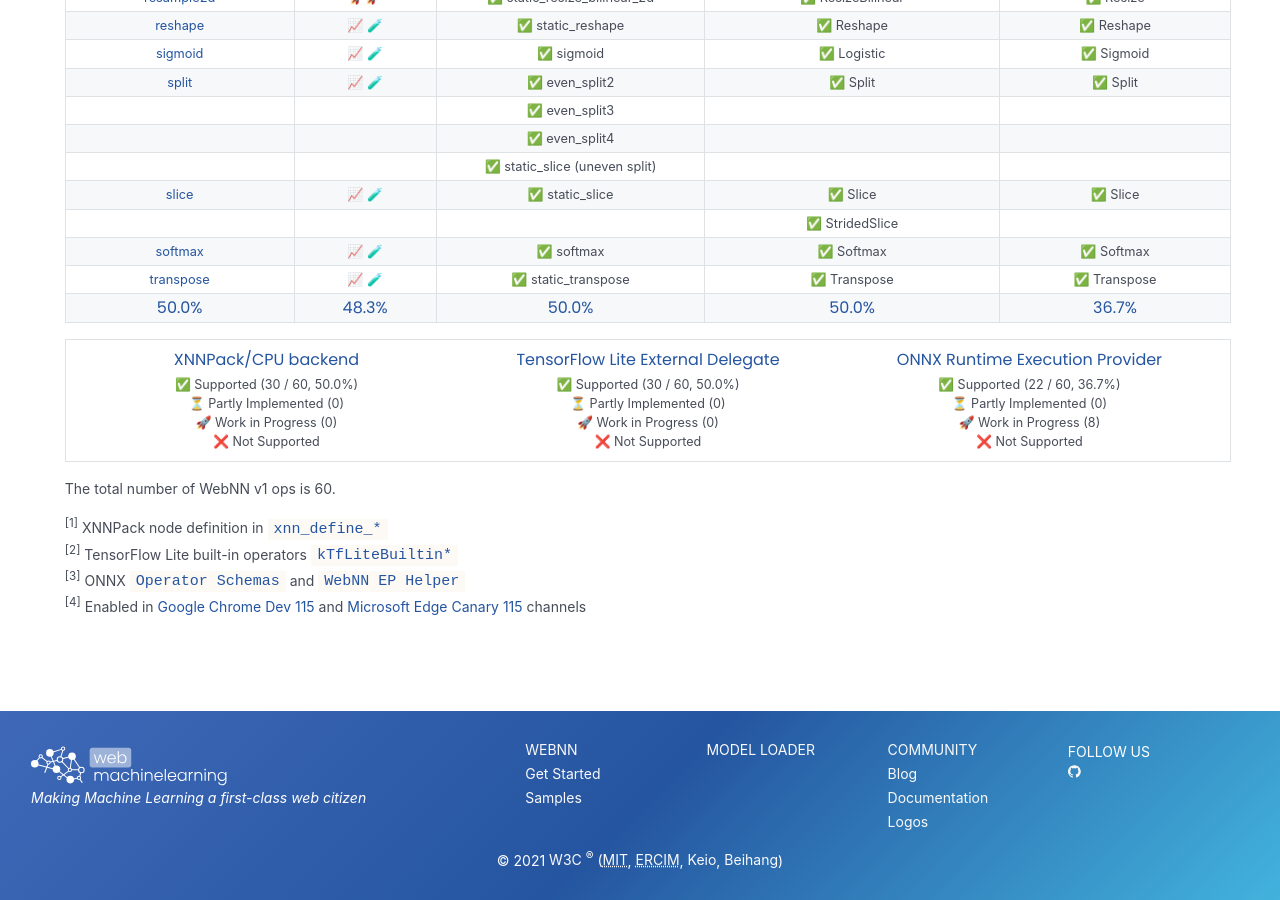
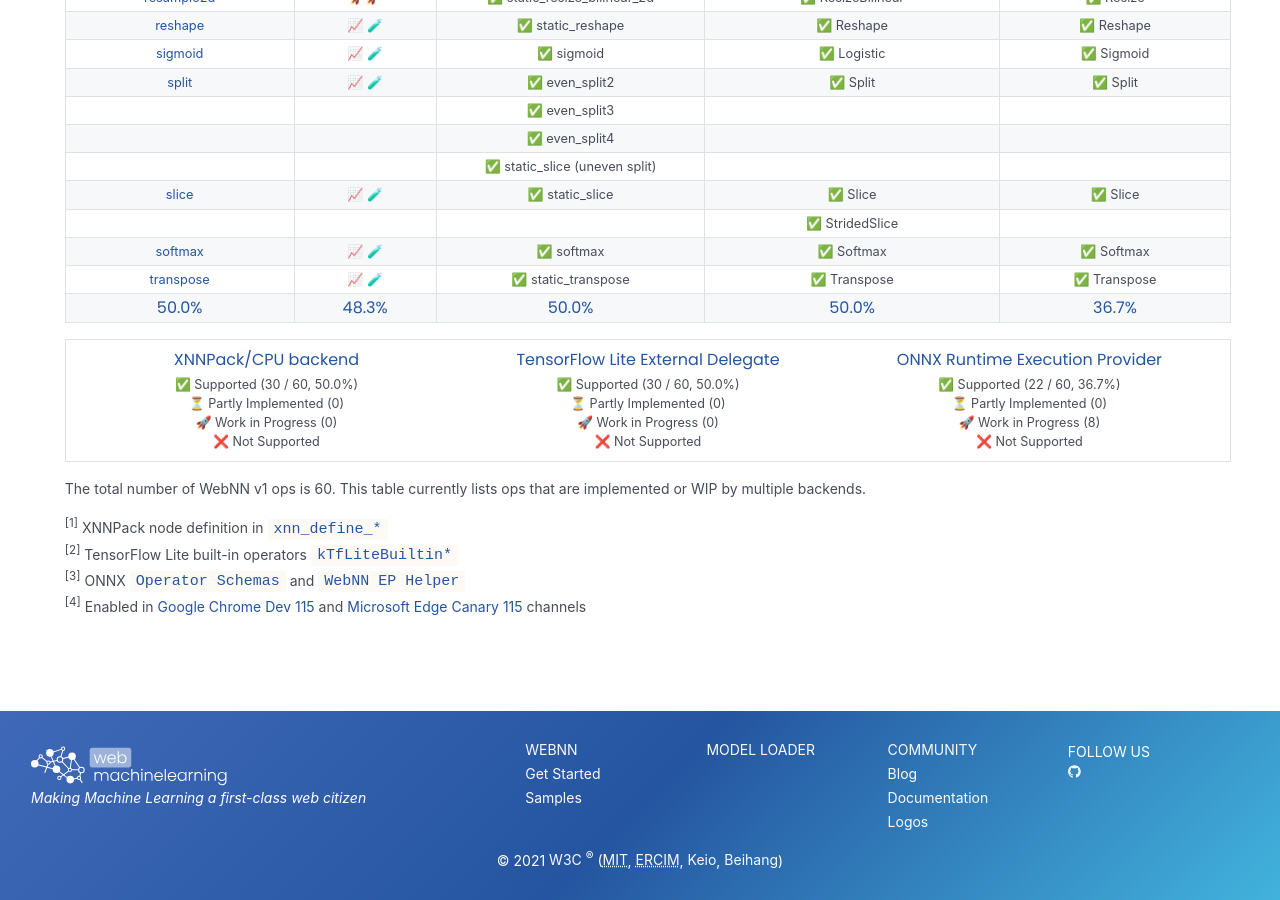
Before and after one commit to webmachinelearning/webmachinelearning.github.io, a Jekyll site: the page built from webnn-status.md, in a window 1280 px wide and 900 px high, scrolled down 1167 px. Built offline with Jekyll 4.4.1, drawn with Linux system fonts in a browser that asks for light colours.

Commit message:
Add ops number implementation clarification

```diff
--- a/webnn-status.md
+++ b/webnn-status.md
@@ -123,7 +123,7 @@ permalink: /webnn-status/
     </div>
 </div>
 
-The total number of WebNN v1 ops is 60.
+The total number of WebNN v1 ops is 60. This table currently lists ops that are implemented or WIP by multiple backends.
 
 <sup>[1]</sup> XNNPack node definition in [`xnn_define_*`](https://github.com/google/XNNPACK/blob/master/include/xnnpack.h)<br>
 <sup>[2]</sup> TensorFlow Lite built-in operators [`kTfLiteBuiltin*`](https://github.com/tensorflow/tensorflow/blob/master/tensorflow/lite/delegates/xnnpack/xnnpack_delegate.cc)<br>
```
